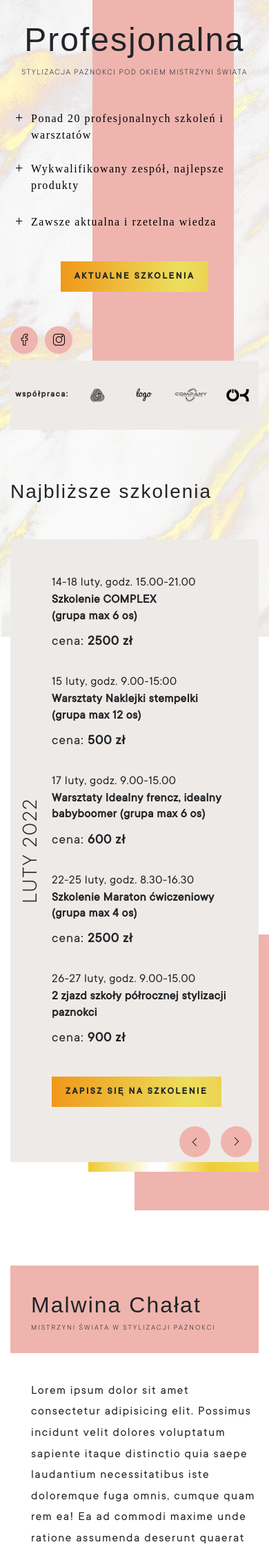
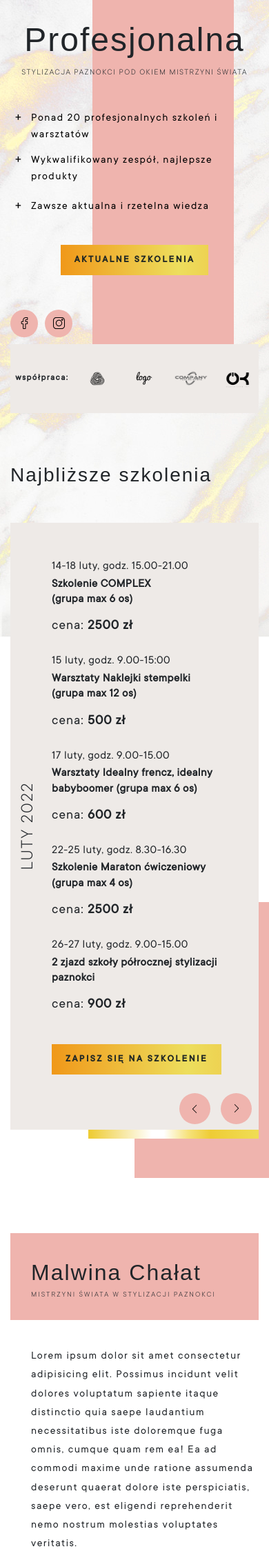
Before and after one commit to magda-surowka/paznokcie-szkolenia-lp, a PHP site: page / in a window 390 px wide. Shown: the part 89-2335 px from the top of the page at 69% size. Run offline with PHP 8.4, Linux system fonts and the light colour scheme; some web fonts are replaced.

Commit message:
v2.0 responsywnosc

```diff
--- a/library/custom/custom-responsive.less
+++ b/library/custom/custom-responsive.less
@@ -274,7 +274,8 @@
             padding: 50px 20px 80px 60px;
 
             .month {
-              left: -7px;
+              left: -8px;
+              font-size: 26px;
             }
 
             ul {
@@ -305,12 +306,16 @@
 
       .description-content {
         padding: 0 0 0 30px;
+
+        p {
+          font-size: 16px;
+        }
       }
     }
   }
 
   section.section-testimonials {
-    padding-top: 100px;
+    padding-top: 80px;
 
     header {
       h2 {
@@ -338,6 +343,10 @@
             height: 430px;
             min-width: 360px;
             justify-content: flex-start;
+
+            p {
+              font-size: 16px;
+            }
           }
         }
       }
@@ -350,7 +359,7 @@
     .footer-wrapper {
       .footer-text {
         p {
-          font-size: 14px;
+          font-size: 13px;
         }
 
         .text-color {
--- a/library/custom/custom.less
+++ b/library/custom/custom.less
@@ -653,14 +653,13 @@ section.section-welcome {
         .accordion-item {
           .accordion-header {
             .accordion-button {
-              font-family: "tt_commonsdemibold";
-              transition: all 300ms;
               box-shadow: none;
               text-align: left;
               border: none;
               padding: 0;
               background: none;
               font-size: 18px;
+              font-weight: 600;
               letter-spacing: 1.5px;
               backface-visibility: hidden;
 
@@ -683,7 +682,7 @@ section.section-welcome {
 
               &.collapsed {
                 color: #000;
-                font-family: "tt_commonsdeminormal";
+                font-weight: 500;
 
                 span {
                   &:after {
@@ -726,7 +725,7 @@ section.section-welcome {
           }
 
           & + .accordion-item {
-            margin-top: 20px;
+            margin-top: 10px;
           }
         }
       }
@@ -858,15 +857,16 @@ section.section-offer {
             display: flex;
             justify-content: space-between;
             flex-wrap: wrap;
-            gap: 30px;
+            gap: 20px;
 
             li {
-              font-size: 18px;
+              font-size: 17px;
+              line-height: 1.7;
               letter-spacing: 0.5px;
               width: 47%;
 
               h4 {
-                font-size: 18px;
+                font-size: 17px;
                 line-height: 1.3;
                 font-weight: 600;
                 margin-bottom: 10px;
@@ -1019,7 +1019,7 @@ section.section-about {
       padding: 0 30px;
 
       p {
-        font-size: 18px;
+        font-size: 17px;
         line-height: 1.7;
         letter-spacing: 1.5px;
       }
```
Also changed, not shown: css/style.css, 1 other file.
